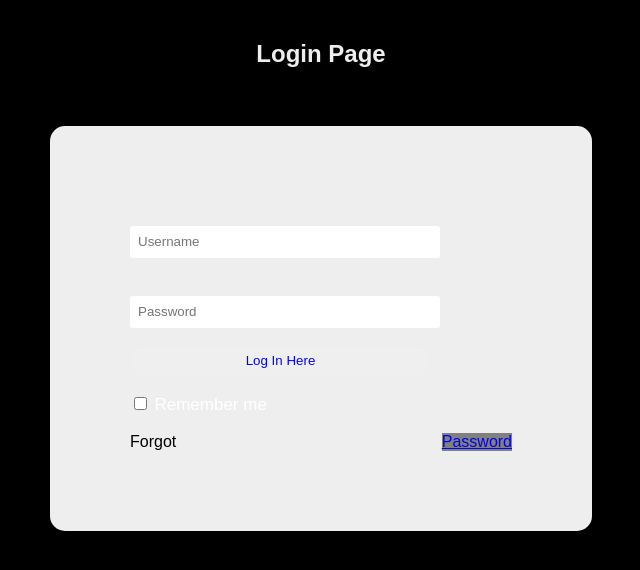
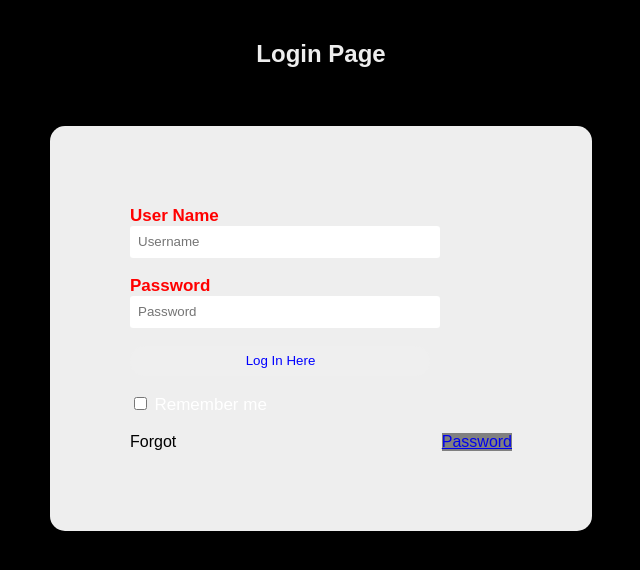
Before and after one commit to BlackHexFury896/ScoutingMaxXander, a plain HTML site: page index.html in a window 1280 px wide. Shown: the whole page, without its empty margins (319-959 px from the left). Drawn offline with Linux system fonts and the light colour scheme.

Commit message:
Update style.css

```diff
--- a/style.css
+++ b/style.css
@@ -21,7 +21,7 @@ h2{
     padding: 20px;
 }
 label{
-    color: #EEEEEE;
+    color: #FF0000;
     font-size: 17px;
 }
 #Uname{
```
